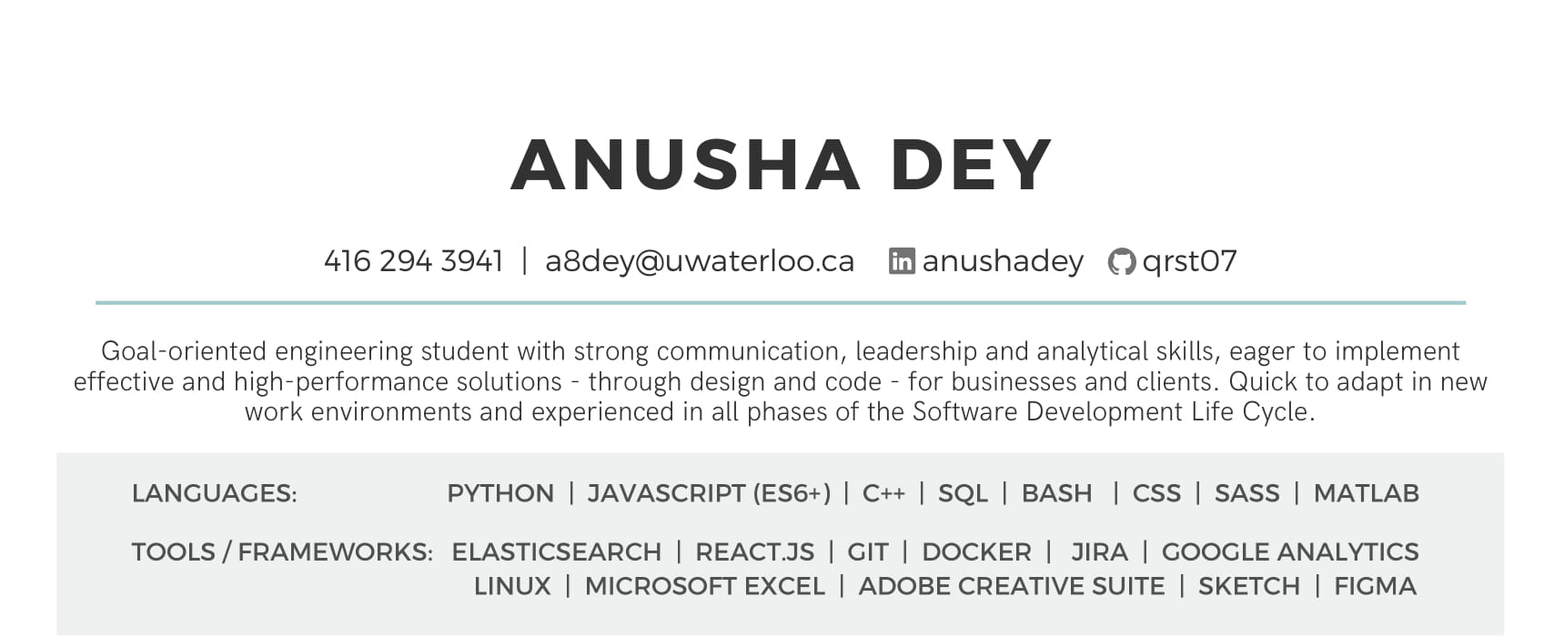
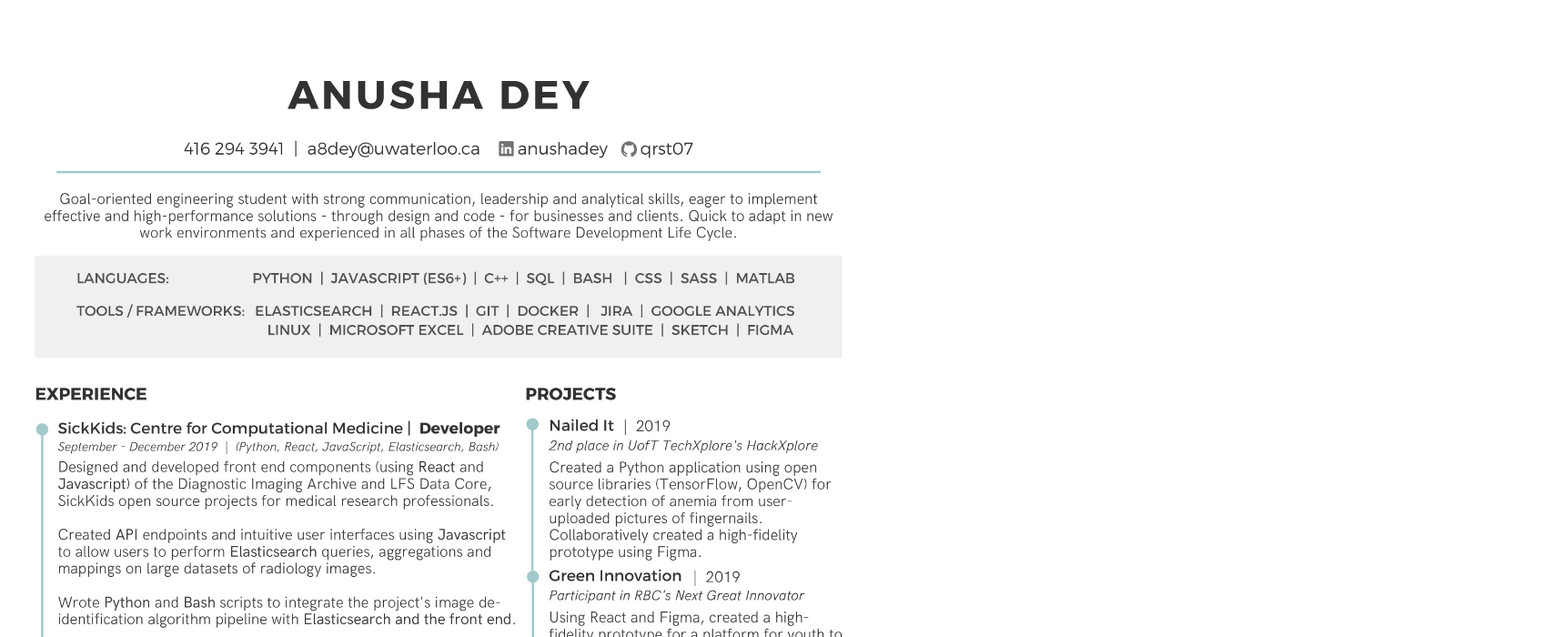
Before and after one commit to qrst07/qrst07.github.io, a plain HTML site: page index.html in a window 1280 px wide. Shown: the top 700 px of the page at 91% size, 1708 px wide, since content can reach past the window. Drawn offline with Linux system fonts and the light colour scheme.

Commit message:
path change

```diff
--- a/index.html
+++ b/index.html
@@ -1 +1 @@
-<img src="Resume_2A.jpg" alt="Resume">
+<img src="public/Resume_2A.jpg" width="75%" alt="Resume">
```
Also changed, not shown: public/Resume_2A.jpg (renamed from Resume_2A.jpg).
